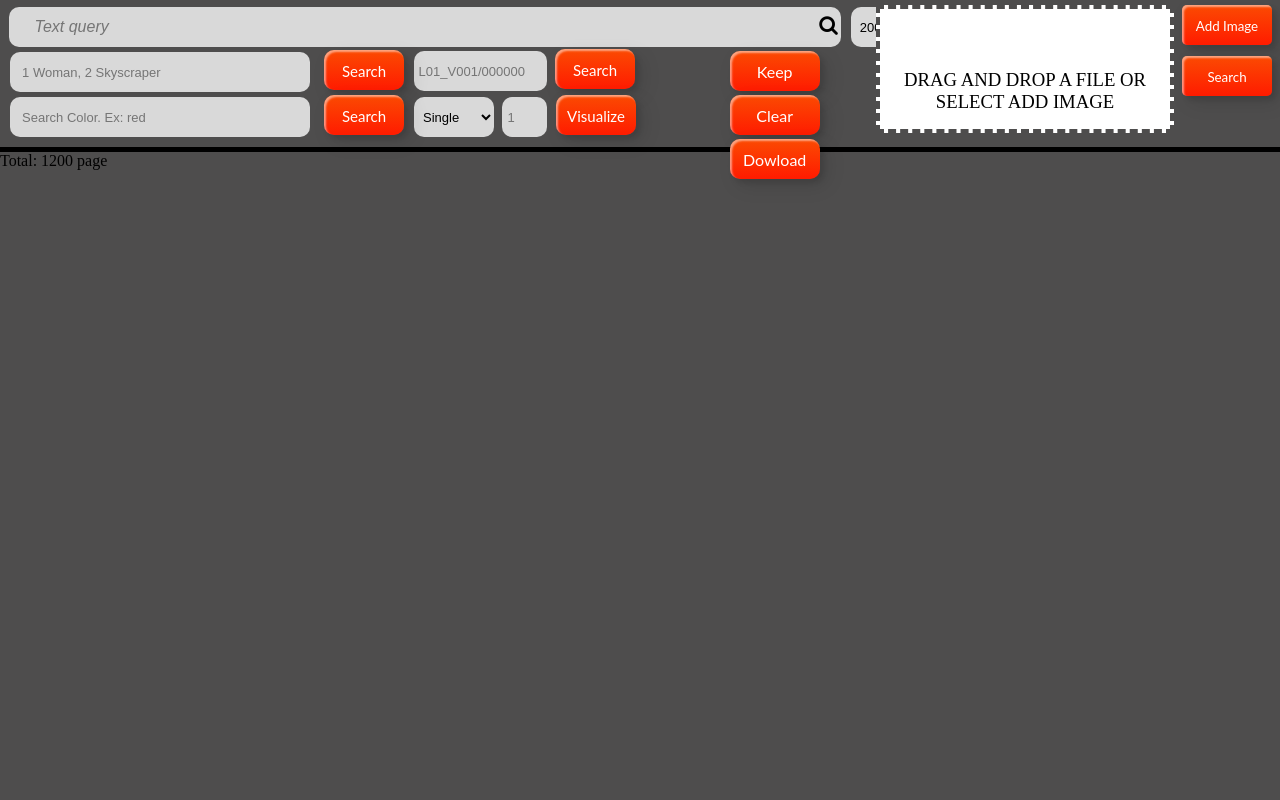
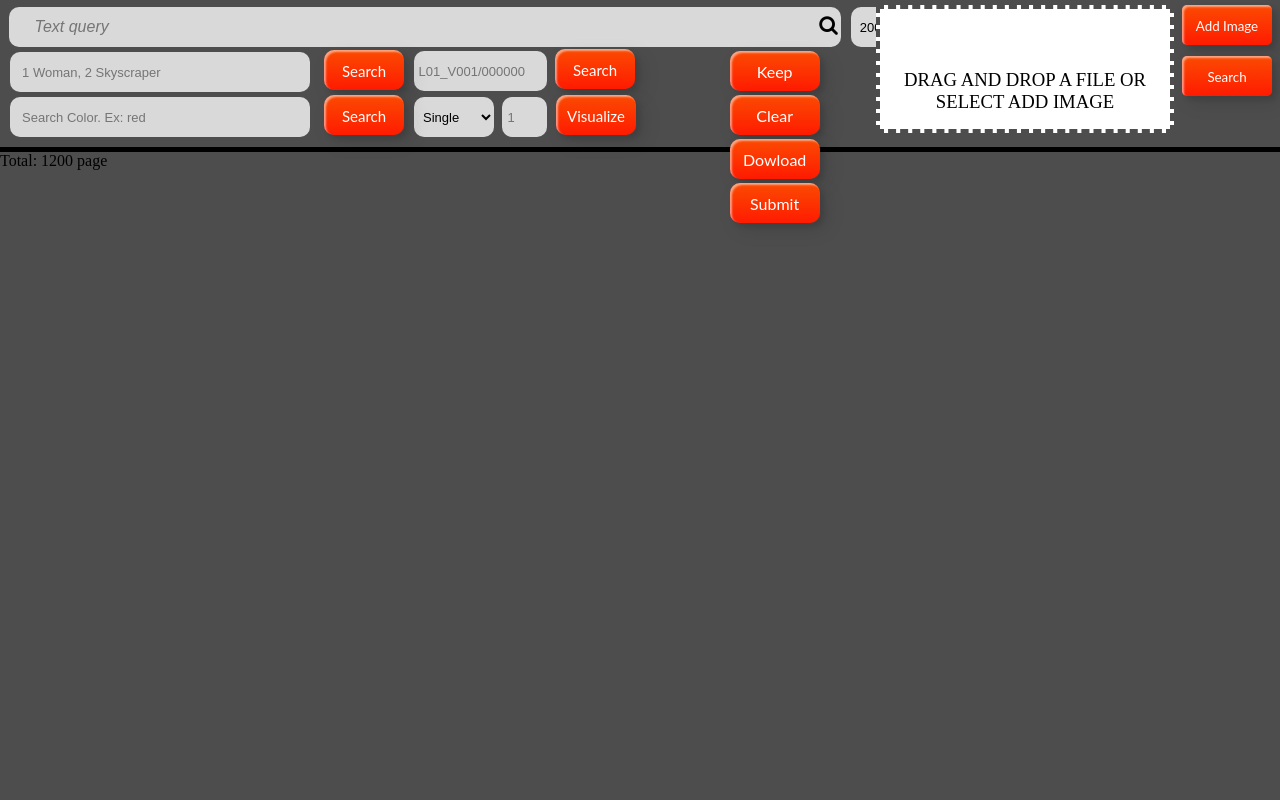
Before and after one commit to RioLei/Video_Text_Retrieval_ver2, a Flask app: template templates/home.html in a window 1280 px wide. Run offline with Flask 3, Linux system fonts and the light colour scheme; the template is opened without the code that fills it: most values are stand-ins (such as "Sample title", 1, 10 or a date in 2020); parts of the project's set-up code (start-up, migrations or seed data) failed here and were passed over.

Commit message:
Update home.html

```diff
--- a/templates/home.html
+++ b/templates/home.html
@@ -401,7 +401,7 @@
             }
 
             .container_list_img {
-              width: 100%;
+              width: 98.5%;
             }
 
 
@@ -645,13 +645,11 @@
             </select>
 
           </div>
-          <!-- {# form file submit#} -->
-          <form method="POST" enctype="multipart/form-data">
+
+          <form method="POST" enctype="multipart/form-data" id="your_form_id">
             <div class="file-upload">
-                <button class="custom-btn btn-5" id="add_img_btn" type="button" onclick="$('.file-upload-input').trigger( 'click' )">Add Image</button>
-                <button type="submit" class="custom-btn btn-5" style="position: absolute;
-                right: 4px;
-                top: 40%;">Search</button>
+                <button class="custom-btn btn-5" id="add_img_btn" type="button" onclick="$('.file-upload-input').trigger('click')">Add Image</button>
+                <button type="button" class="custom-btn btn-5" style="position: absolute; right: 4px; top: 40%;" onclick="submitForm()">Search</button>
                 <div class="image-upload-wrap">
                     <input class="file-upload-input" type="file" name="query_img" onchange="readURL(this);" accept="image/*" />
                     <div class="drag-text">
@@ -660,12 +658,10 @@
                 </div>
                 <div class="file-upload-content">
                     <img class="file-upload-image" src="#" alt="your image" />
-
                     <div class="image-title-wrap">
                         <button type="button" onclick="removeUpload()" class="remove-image">Remove</button>
                     </div>
                 </div>
-
             </div>
         </form>
 
@@ -688,8 +684,8 @@
         <span class="group_btn">
           <button class="custom-btn btn-5" onclick="search_continues();"><span>Keep</span></button>
           <button class="custom-btn btn-5" onclick="reset()"><span>Clear</span></button>
-          <!-- <button class="custom-btn btn-5" onclick="submit_btn()"><span>Submit</span></button> -->
           <button class="custom-btn btn-5" onclick="download_btn()"><span>Dowload</span></button>
+          <button class="custom-btn btn-5" onclick="submit_btn()"><span>Submit</span></button>
         </span>
 
       </div>
@@ -873,6 +869,12 @@
             btn_knn[id].style.display="none";
             btn_select[id].style.display="none";
         }
+
+        function handleKeyPress(event) {
+          if (event.keyCode === 13) {
+            search();
+          }
+        }
 ////////////////////////////// PREVIOUS - NEXT IMAGE & SHOW IMAGE /////////////////////////////////
         // Mở cửa sổ phóng to và hiển thị ảnh
         function openModal(idx, i) {
@@ -927,6 +929,7 @@
             const modal = document.getElementById("myModal");
             modal.style.display = "none";
         }
+
 
 ////////////////////////////// SEARCH IMG ID /////////////////////////////////
         function go_img_search(id){
@@ -1071,7 +1074,7 @@
                 success: function(data) {
                     if(data["video_id"] != "None"){
                       $.ajax({
-                        url: "https://eventretrieval.one/api/v1/submit?item="+data.video_id+"&frame="+data.frame_id+"&session=node0a0yuwswfadu2mjgfwcpzqzo744",
+                        url: "https://eventretrieval.one/api/v1/submit?item="+data.video_id+"&frame="+data.frame_id+"&session=node0190ximxd4yeuv1cbb9xgswwbt934",
                         type: "GET",
                         dataType: "json",
                         success: function(result){
@@ -1099,18 +1102,14 @@
 ////////////////////////////// SEARCH TO IMAGE /////////////////////////////////
         function readURL(input) {
           if (input.files && input.files[0]) {
-
               var reader = new FileReader();
-
               reader.onload = function(e) {
                   $('.image-upload-wrap').hide();
-
                   $('.file-upload-image').attr('src', e.target.result);
                   $('.file-upload-content').show();
-
                   $('.image-title').html(input.files[0].name);
+                  window.location.href = "/img2imgs?imgname=" + input.files[0].name + "&topk=" + top_k;
               };
-
               reader.readAsDataURL(input.files[0]);
 
           } else {
@@ -1123,12 +1122,11 @@
           $('.file-upload-content').hide();
           $('.image-upload-wrap').show();
         }
-         $('.image-upload-wrap').bind('dragover', function () {
-            $('.image-upload-wrap').addClass('image-dropping');
-          });
-          $('.image-upload-wrap').bind('dragleave', function () {
-            $('.image-upload-wrap').removeClass('image-dropping');
-         });
+
+        function submitForm() {
+          document.getElementById("your_form_id").method = "POST";
+          document.getElementById("your_form_id").submit();
+        }
     </script>
 </body>
 </html>
```
Lines whose indentation alone changed are shown as unchanged.
